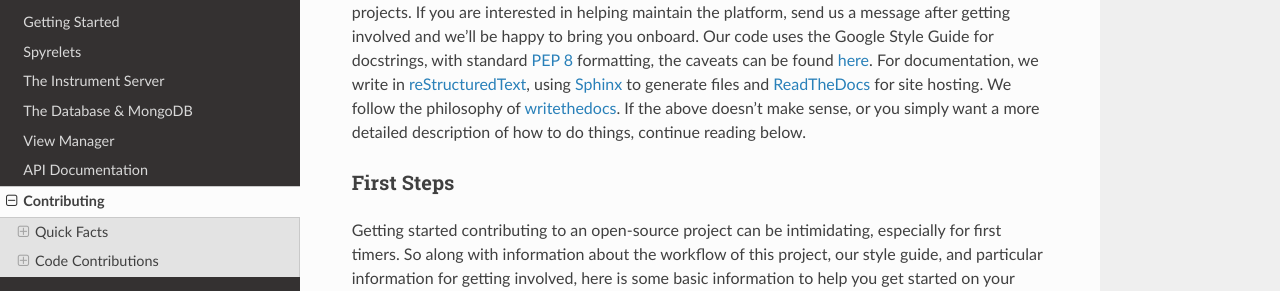
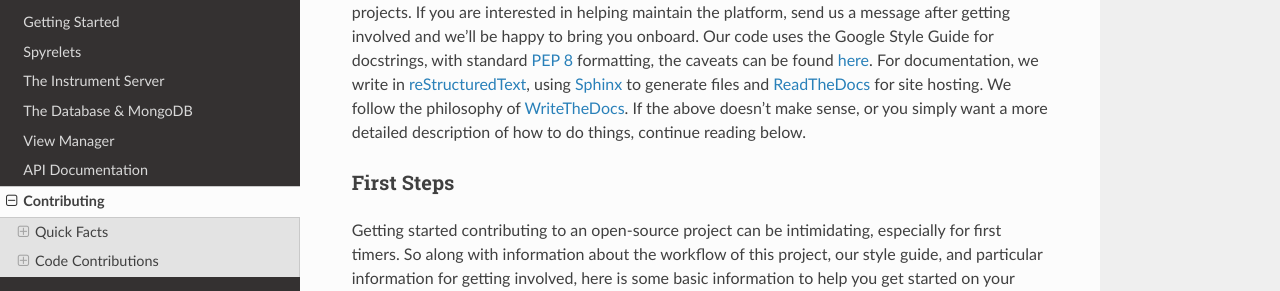
Before and after one commit to nspyre-org/nspyre, a Sphinx documentation site: the page built from docs/contributing.rst, in a window 1280 px wide and 900 px high, scrolled down 368 px. Shown: the part 159-450 px from the top of the window. Built offline with Sphinx 7.4.7 and the Read the Docs theme 2.0.0, drawn with Linux system fonts in a browser that asks for light colours.

```diff
--- a/docs/contributing.rst
+++ b/docs/contributing.rst
@@ -11,7 +11,7 @@ The guide is split into sections based on the type of contribution you’re thin
 Quick Facts
 ===========
 
-For this project, we use a standard **fork & pull** model to collaborate, common for open source projects. If you are interested in helping maintain the platform, send us a message after getting involved and we’ll be happy to bring you onboard. Our code uses the Google Style Guide for docstrings, with standard `PEP 8 <https://pep8.org>`_ formatting, the caveats can be found `here <Code Style>`_. For documentation, we write in `reStructuredText <https://www.sphinx-doc.org/en/master/usage/restructuredtext/basics.html>`_, using `Sphinx <https://www.sphinx-doc.org/en/master/>`_ to generate files and `ReadTheDocs <https://docs.readthedocs.io/en/stable/intro/getting-started-with-sphinx.html>`_ for site hosting. We follow the philosophy of `writethedocs <https://www.writethedocs.org/guide/writing/beginners-guide-to-docs/>`_. If the above doesn’t make sense, or you simply want a more detailed description of how to do things, continue reading below.
+For this project, we use a standard **fork & pull** model to collaborate, common for open source projects. If you are interested in helping maintain the platform, send us a message after getting involved and we’ll be happy to bring you onboard. Our code uses the Google Style Guide for docstrings, with standard `PEP 8 <https://pep8.org>`_ formatting, the caveats can be found `here <Code Style>`_. For documentation, we write in `reStructuredText <https://www.sphinx-doc.org/en/master/usage/restructuredtext/basics.html>`_, using `Sphinx <https://www.sphinx-doc.org/en/master/>`_ to generate files and `ReadTheDocs <https://docs.readthedocs.io/en/stable/intro/getting-started-with-sphinx.html>`_ for site hosting. We follow the philosophy of `WriteTheDocs <https://www.writethedocs.org/guide/writing/beginners-guide-to-docs/>`_. If the above doesn’t make sense, or you simply want a more detailed description of how to do things, continue reading below.
 
 First Steps
 -----------
```
